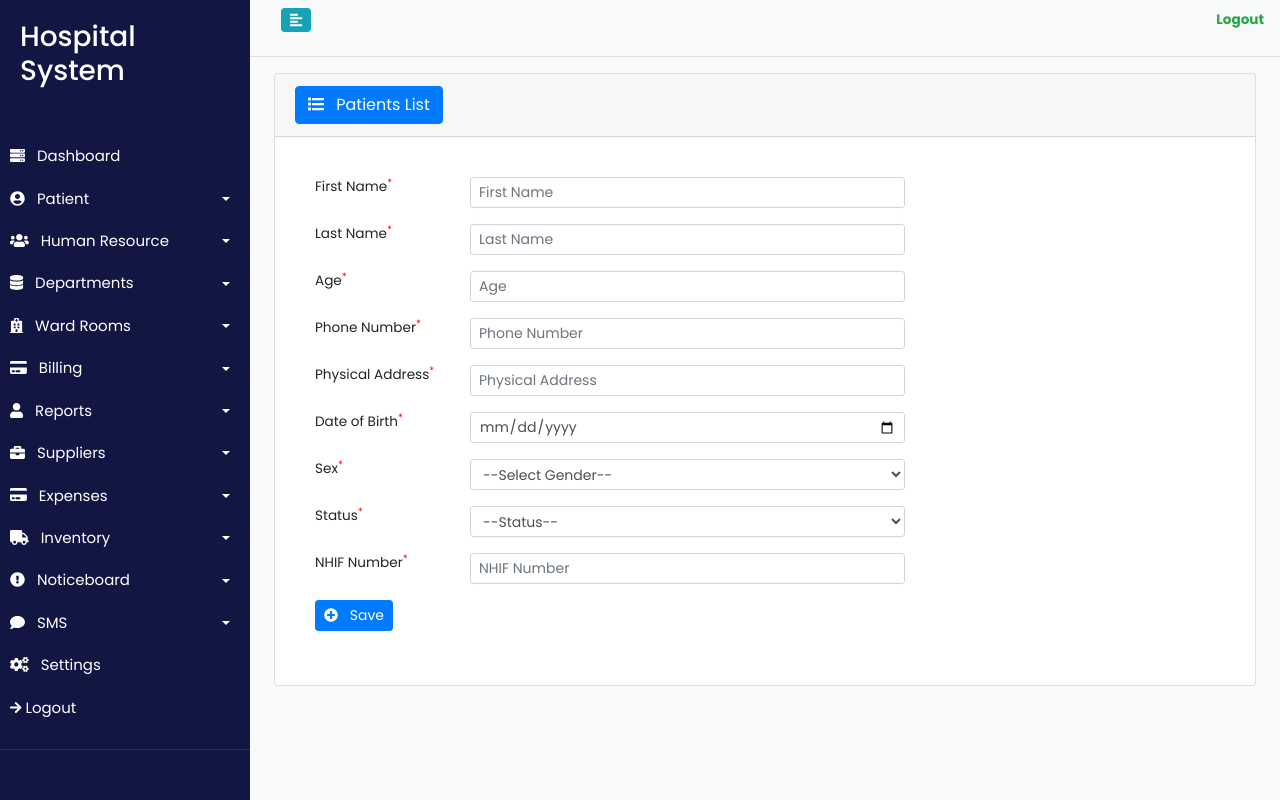
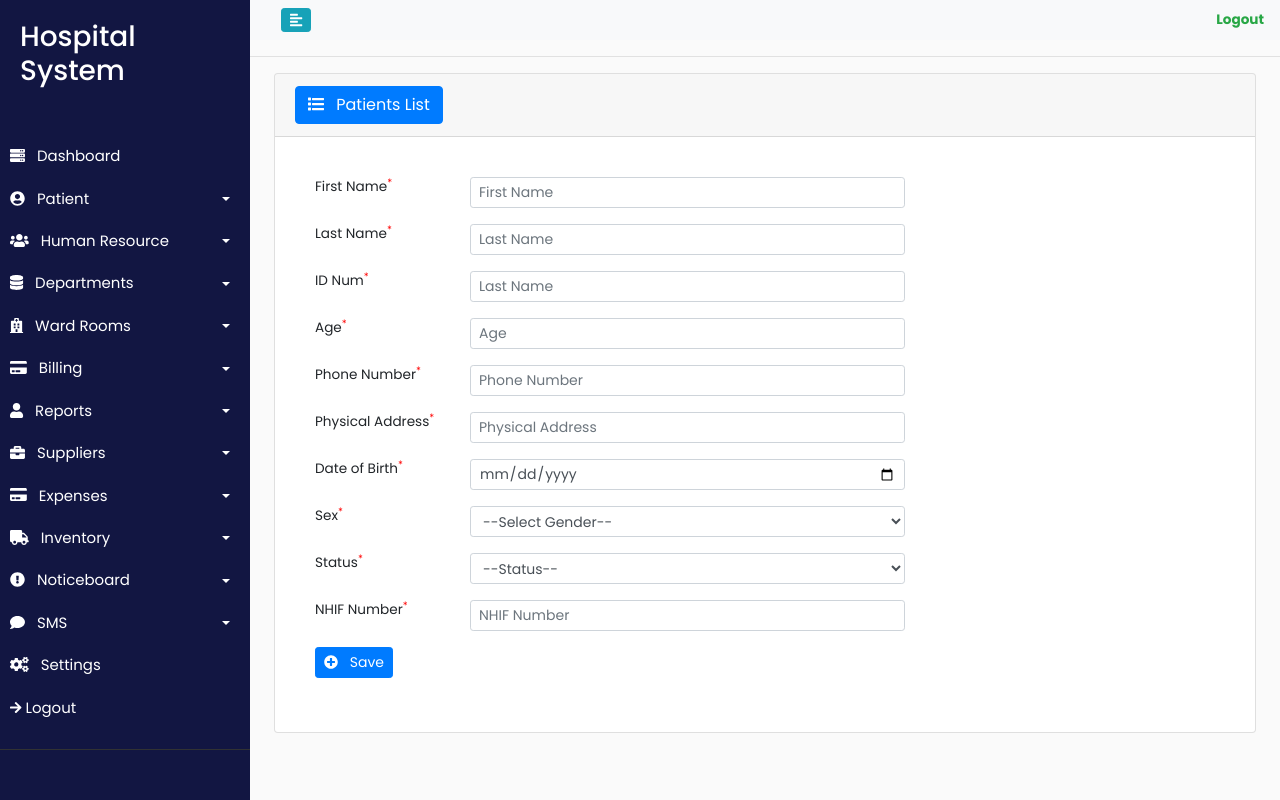
Before and after one commit to ealpha072/Hospital-Management-System, a PHP site: page /pages/add_patient.php in a window 1280 px wide. Run offline with PHP 8.4, Linux system fonts and the light colour scheme; some libraries are stand-ins or nearby versions.

Commit message:
ID No fields added for patients

```diff
--- a/pages/add_patient.php
+++ b/pages/add_patient.php
@@ -19,6 +19,12 @@
                     <label for="" class="col-sm-2">Last Name<sup>*</sup></label>
                     <div class="col-sm-6">
                         <input type="text" name="last_name" id="" class="form-control form-control-sm" placeholder="Last Name" required>
+                    </div>
+                </div>
+                <div class="form-group row">
+                    <label for="" class="col-sm-2">ID Num<sup>*</sup></label>
+                    <div class="col-sm-6">
+                        <input type="digit" name="id_num" id="" class="form-control form-control-sm" placeholder="Last Name" required maxlength="10">
                     </div>
                 </div>
 
```
Also changed, not shown: config/classes.php (+9 -6 lines).
